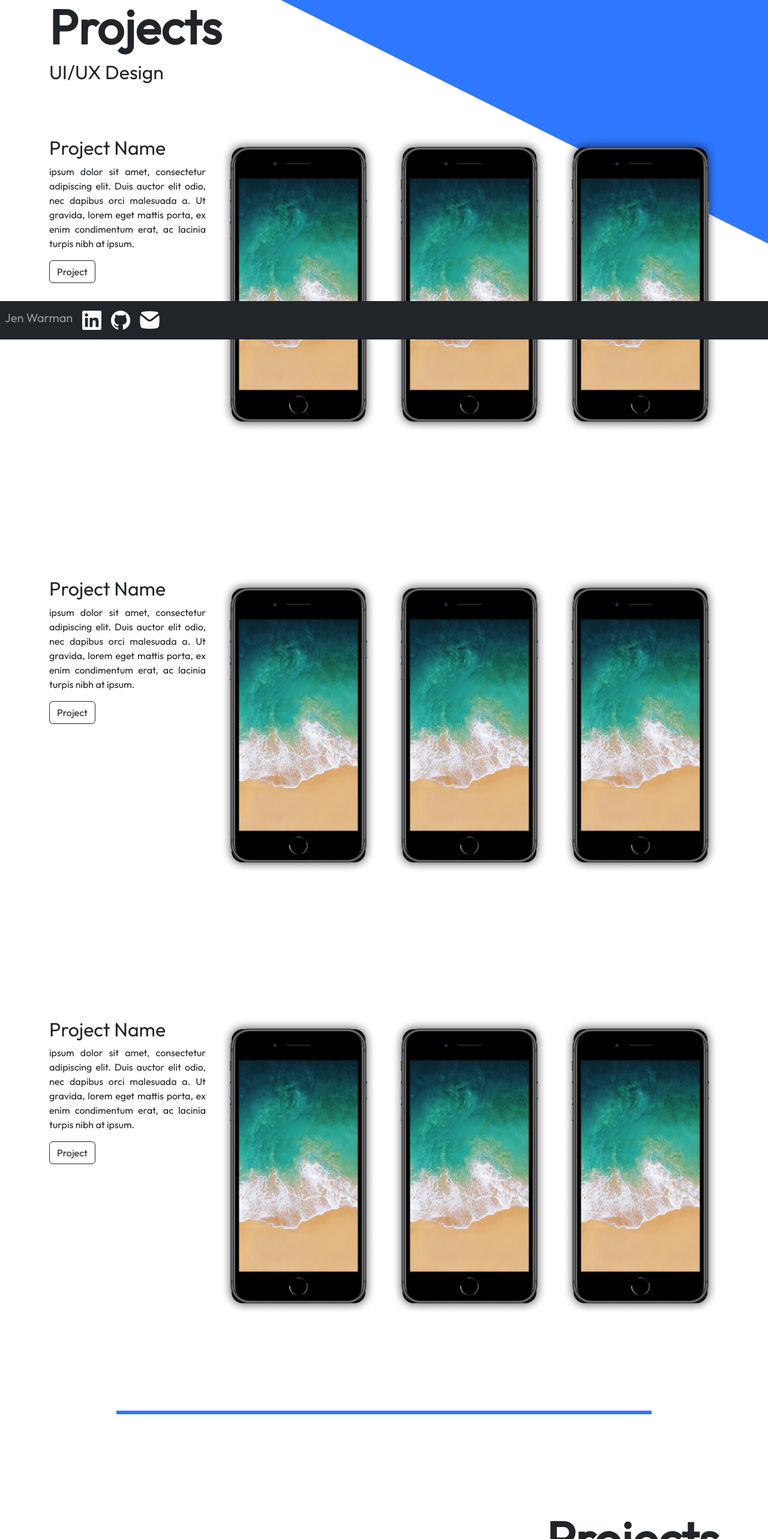
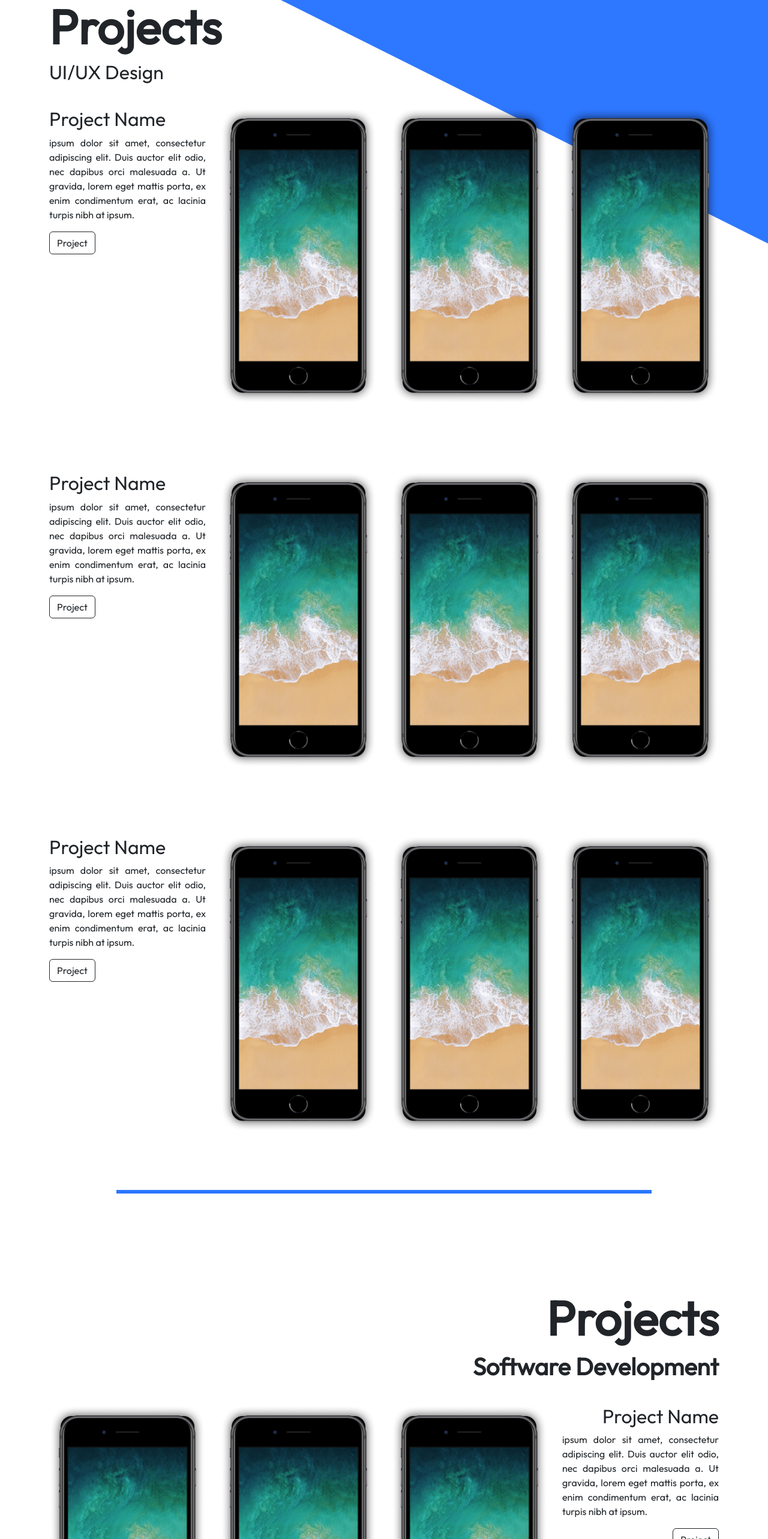
Before and after one commit to JenWarman/portfolio, a React (Vite) app: page /projects in a window 1280 px wide. Shown: the part 234-2800 px from the top of the page at 60% size. Built offline with nearby package versions, Linux system fonts and the light colour scheme.

Commit message:
footer css

```diff
--- a/src/components/Footer.jsx
+++ b/src/components/Footer.jsx
@@ -1,11 +1,12 @@
 import Nav from 'react-bootstrap/Nav';
 import Navbar from 'react-bootstrap/Navbar';
-import { Image } from 'react-bootstrap';
+import { Image, Container } from 'react-bootstrap';
 
 function Footer() {
   return (
-    <div className='footer'>
+
     <Navbar bg="dark" data-bs-theme="dark">
+      <Container className='footer' fluid>
       <Nav  activeKey="/home">
         <Nav.Item>
           <Nav.Link href="/"><h5>Jen Warman</h5></Nav.Link>
@@ -20,8 +21,9 @@ function Footer() {
           <Nav.Link href="mailto: jen.warman85@gmail.com" ><Image src='../Email.png'/></Nav.Link>
         </Nav.Item>
       </Nav>
+      </Container>
       </Navbar>
-    </div>
+
   );
 }
 
--- a/src/index.css
+++ b/src/index.css
@@ -8,7 +8,6 @@
 .content {
   position: relative;
   z-index: 100;
-  height: 100vh
 }
 .hero-row.row {
   justify-content: center;
@@ -45,14 +44,14 @@
   z-index: 1;
 }
 
-.bottom-diagonal-box {
+/* .bottom-diagonal-box {
   border-right: 100vw solid transparent;
   border-bottom: 80vh solid #2e77ff;
-  margin-top:  115vh;
+  margin-top:  137vh;
   position: absolute;
   width: 100vw;
   z-index: 1;
-}
+} */
 
 .recent-projects {
   margin: 10rem;
@@ -142,9 +141,9 @@
 }
 
 .project-info {
-  margin-top: 10em;
-  margin-bottom: 10em;
-  padding-top: 5rem;
+  /* margin-top: 10em; */
+  margin-bottom: 5em;
+  padding-top: 2rem;
   text-align: justify;
 }
 
@@ -153,10 +152,12 @@
   font-size:80px;
 }
 
+
 .divider {
   height: 6px;
   width: 80%;
   margin-left: 10%;
+  margin-top: 1rem;
   background-color: #2C76FF;
 }
 
@@ -173,8 +174,6 @@
 }
 
 .developer-projects-title {
-  font-weight: 600;
-  font-size: 40px;
   text-align: end;
 }
 
@@ -195,10 +194,10 @@
 }
 
 .footer {
-  position:absolute;
+  /* position: fixed;
   left:0;
   bottom:0;
-  right:0;
+  right:0; */
 }
 
 /* mobile */
@@ -360,14 +359,14 @@
     width: 100%;
     margin: 0 auto;
    }
-   .bottom-diagonal-box {
+   /* .bottom-diagonal-box {
     border-right: 100vw solid transparent;
     border-bottom: 80vh solid #2e77ff;
-    margin-top:  80vh;
+    margin-top:  61vh;
     position: absolute;
     width: 100vw;
-    z-index: 1;
-  }
+    z-index: 1; */
+  /* } */
 }
 
 .skills-image {
```
